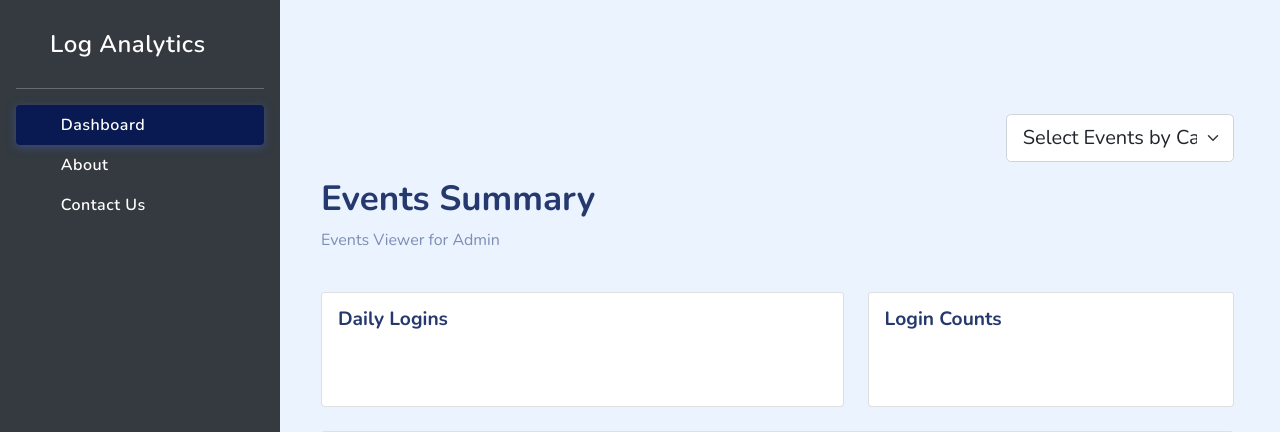
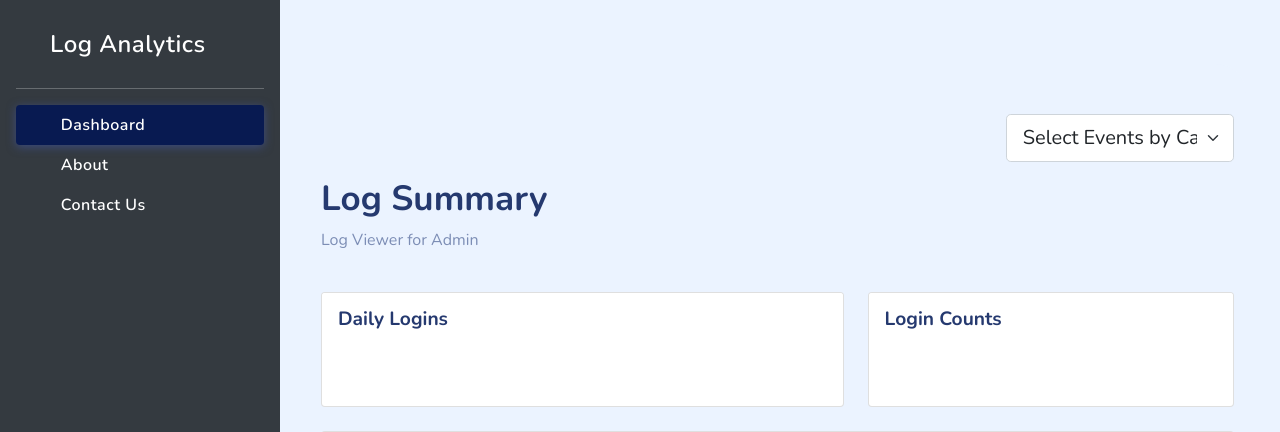
Before and after one commit to ab-abel/log_analytics, a Python web app: template templates/dashboard.html in a window 1280 px wide. Shown: the top 432 px of the page. Run offline with Jinja, Linux system fonts and the light colour scheme; the template is opened without the code that fills it, so the values that code supplies are empty; some libraries are stand-ins or nearby versions.

Commit message:
modify name

```diff
--- a/templates/dashboard.html
+++ b/templates/dashboard.html
@@ -20,8 +20,8 @@
             </div>
             </div>
 
-            <h1>Events Summary</h1>
-            <p>Events Viewer for Admin</p>
+            <h1>Log Summary</h1>
+            <p>Log Viewer for Admin</p>
         </div>
 
         <div class="row">
```
